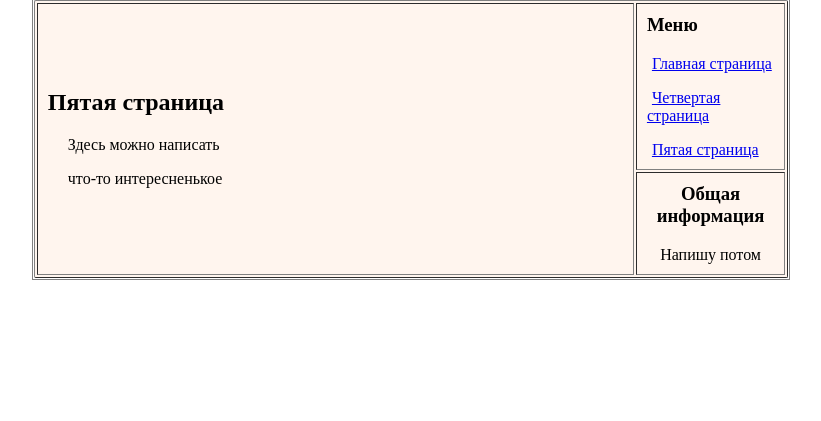
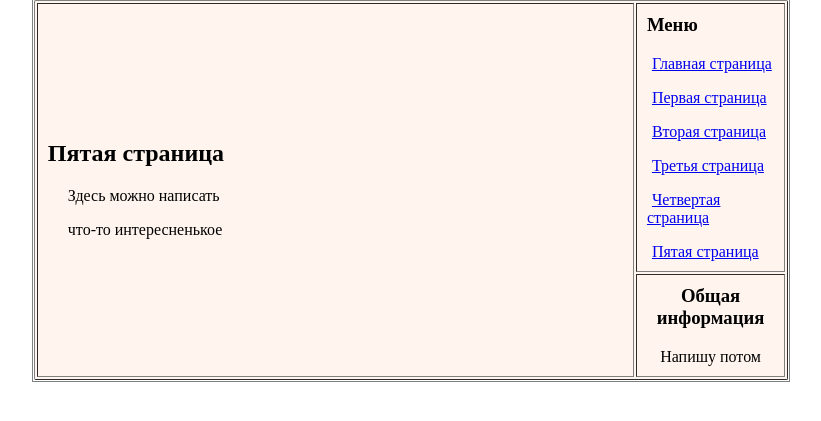
Before and after one commit to evgeshha/sf_site, a plain HTML site: page fifth.html in a window 1280 px wide. Shown: the part 137-558 px from the top of the page, without its empty margins (229-1050 px from the left). Drawn offline with Linux system fonts and the light colour scheme.

Commit message:
add links to other pages

```diff
--- a/fifth.html
+++ b/fifth.html
@@ -45,6 +45,20 @@
 										<a href="index.html">
 										<span style="margin-left:5px;">Главная страница</span></a>
 									</p>
+									<!-- добавление ссылок на свои страницы -->
+									<p>
+										<a href="new.html">
+										<span style="margin-left:5px;">Первая страница</span></a>
+									</p>
+									<p>
+										<a href="second.html">
+										<span style="margin-left:5px;">Вторая страница</span></a>
+									</p>
+									<p>
+										<a href="third.html">
+										<span style="margin-left:5px;">Третья страница</span></a>
+									</p>
+									<!-- конец вставки -->
 									<p>
 										<a href="forth.html">
 										<span style="margin-left:5px;">Четвертая страница</span></a>
```
Also changed, not shown: forth.html (+14 -0 lines), index.html (+14 -0 lines).
